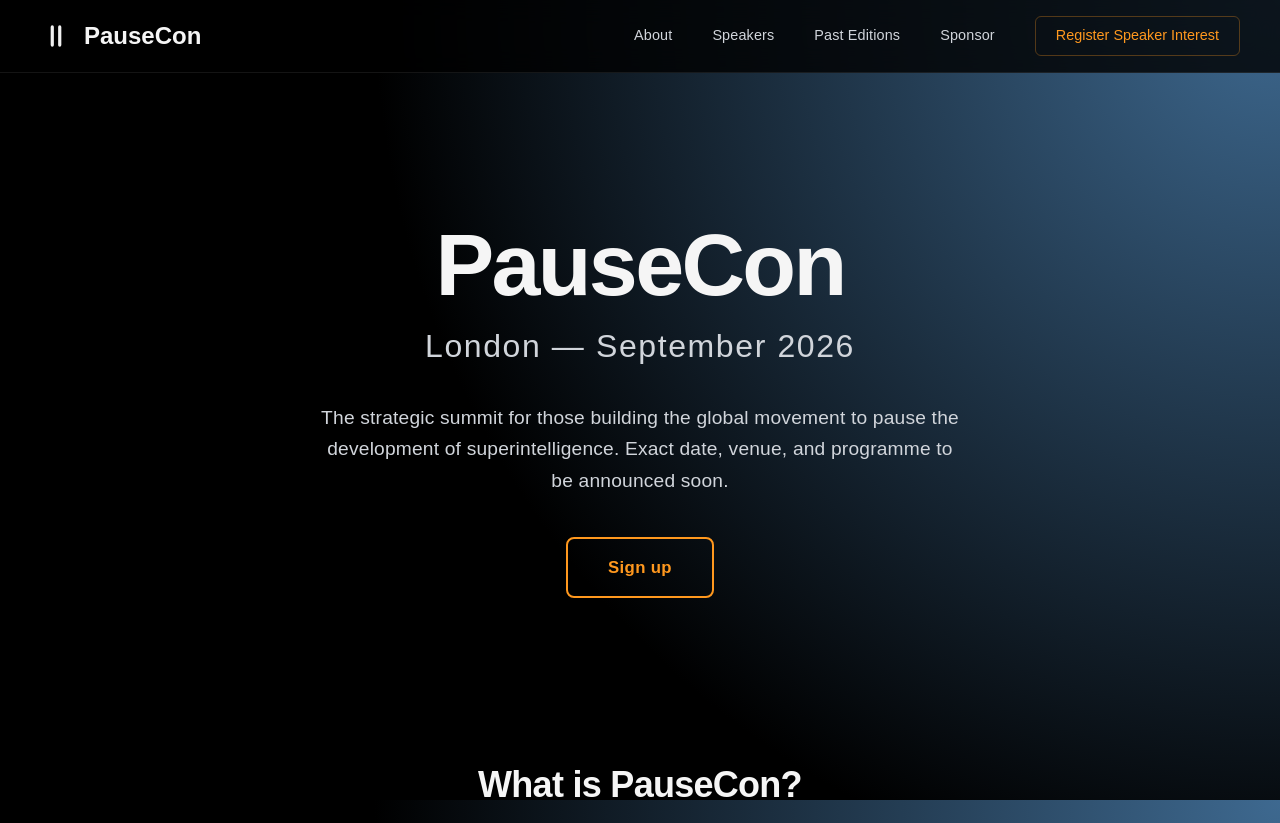
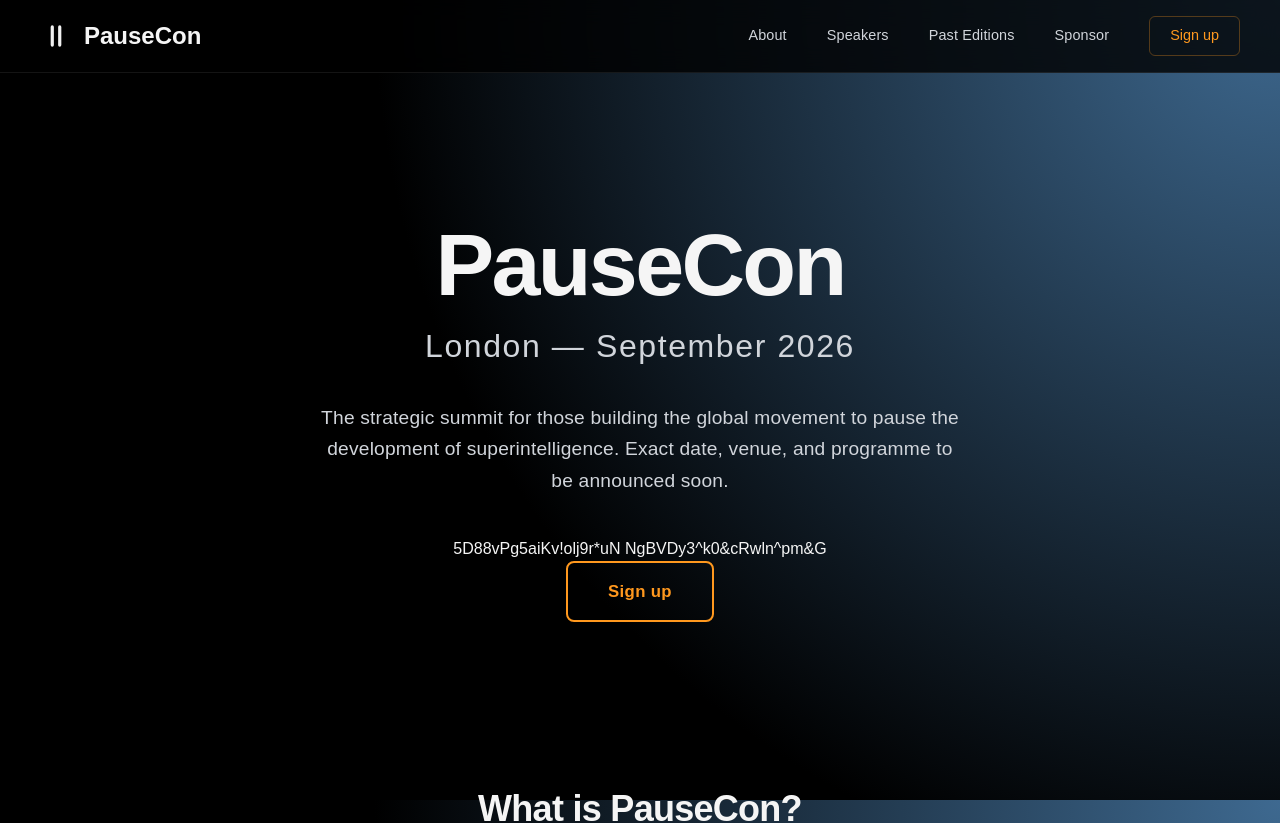
Before and after one commit to UFO-101/pausecon, a React (Vite) app: page / in a window 1280 px wide. Shown: the top 823 px of the page. Built offline with nearby package versions, Linux system fonts and the light colour scheme.

Commit message:
Point nav speaker-interest links at Luma sign-up

```diff
--- a/src/artifacts/default.tsx
+++ b/src/artifacts/default.tsx
@@ -14,7 +14,6 @@ const colors = {
   cardDark: '#18181B',
 };
 
-const SPEAKER_INTEREST_EMAIL = 'maxime@pauseia.fr';
 const SIGNUP_URL = 'https://luma.com/4be2eqz9?utm_source=pausecon-website';
 
 const pastSpeakers = [
@@ -81,8 +80,6 @@ export default function PauseConHome() {
     window.addEventListener('resize', handleResize);
     return () => window.removeEventListener('resize', handleResize);
   }, [isMenuOpen, isMobile]);
-
-  const speakerMailto = `mailto:${SPEAKER_INTEREST_EMAIL}?subject=PauseCon%20London%202026%20%E2%80%94%20Speaker%20Interest&body=Hi%2C%0A%0AI%27d%20like%20to%20register%20interest%20in%20speaking%20at%20PauseCon%20London%202026.%0A%0AName%3A%0AOrganization%3A%0AShort%20bio%2Flink%3A%0AProposed%20topic%3A%0A%0AThanks%21`;
 
   return (
     <div style={{
@@ -151,7 +148,9 @@ export default function PauseConHome() {
                 Sponsor
               </a>
               <a
-                href={speakerMailto}
+                href={SIGNUP_URL}
+                target="_blank"
+                rel="noopener noreferrer"
                 onMouseOver={(e) => {
                   e.currentTarget.style.backgroundColor = 'rgba(255, 152, 30, 0.15)';
                   e.currentTarget.style.borderColor = 'rgba(255, 152, 30, 0.5)';
@@ -172,7 +171,7 @@ export default function PauseConHome() {
                   transition: 'all 0.2s ease'
                 }}
               >
-                Register Speaker Interest
+                Sign up
               </a>
             </div>
           )}
@@ -216,7 +215,9 @@ export default function PauseConHome() {
               Sponsor
             </a>
             <a
-              href={speakerMailto}
+              href={SIGNUP_URL}
+              target="_blank"
+              rel="noopener noreferrer"
               style={{
                 backgroundColor: 'transparent',
                 color: colors.primary,
@@ -228,7 +229,7 @@ export default function PauseConHome() {
                 textAlign: 'center'
               }}
             >
-              Register Speaker Interest
+              Sign up
             </a>
           </div>
         )}
@@ -272,7 +273,8 @@ export default function PauseConHome() {
           letterSpacing: '0.01em'
         }}>
           The strategic summit for those building the global movement to pause the development of superintelligence. Exact date, venue, and programme to be announced soon.
-        </p>
+        </p>5D88vPg5aiKv!olj9r*uN
+        NgBVDy3^k0&cRwln^pm&G
 
         <div style={{ display: 'flex', gap: '1rem', justifyContent: 'center', flexWrap: 'wrap' }}>
           <a
```
